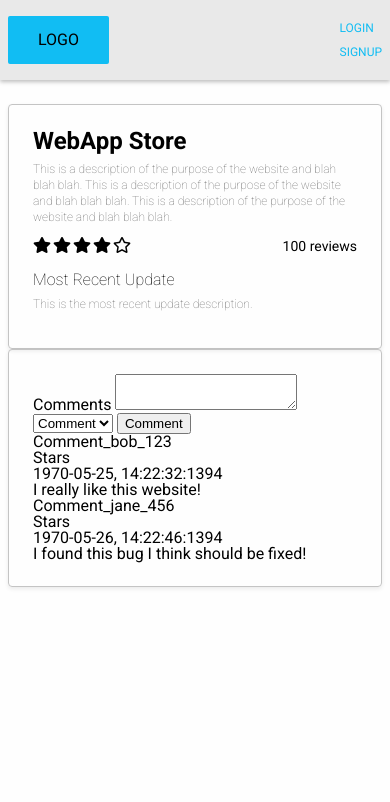
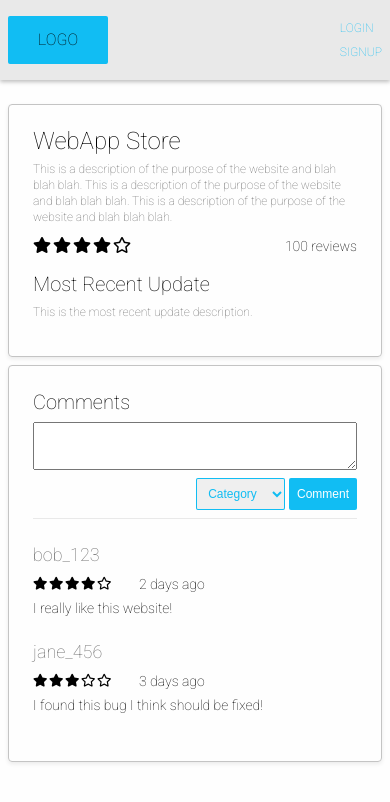
Before and after one commit to IainMcHugh/milestone-project-3, a Flask app: page /siteDetails in a window 390 px wide. Shown: the top 802 px of the page. Run offline with Flask 2, Linux system fonts and the light colour scheme; some libraries are stand-ins or nearby versions.

Commit message:
breakpoint styles for home pages and site details

```diff
--- a/app.py
+++ b/app.py
@@ -51,15 +51,15 @@ def siteDetails():
         'last_update': 'This is the most recent update description.',
         'comments': [
             {
-                'username': 'Comment_bob_123',
-                'timestamp': '1970-05-25, 14:22:32:1394',
+                'username': 'bob_123',
+                'timestamp': '2 days ago',
                 'value': 'I really like this website!',
                 'stars': 4,
                 'comment_type': 'COMMENT',
             },
             {
-                'username': 'Comment_jane_456',
-                'timestamp': '1970-05-26, 14:22:46:1394',
+                'username': 'jane_456',
+                'timestamp': '3 days ago',
                 'value': 'I found this bug I think should be fixed!',
                 'stars': 3,
                 'comment_type': 'BUG',
--- a/static/css/styles.css
+++ b/static/css/styles.css
@@ -1,3 +1,4 @@
+/* Colour variables */
 :root {
   --GREY: #fefefe;
   --GREY_DARK: #e9e9e9;
@@ -10,7 +11,10 @@
 body {
   background-color: var(--GREY);
   font-family: 'Roboto', 'Helvetica Neue';
+  font-weight: 200;
 }
+
+/* Header */
 
 header {
   height: 80px;
@@ -54,6 +58,7 @@ header {
   display: grid;
   grid-template-rows: auto 160px;
   row-gap: 16px;
+  margin-bottom: 24px;
 }
 
 .suggest-container h2 {
@@ -88,6 +93,35 @@ header {
   word-wrap: break-word;
 }
 
+@media only screen and (min-width: 768px) {
+  .home-page {
+    margin: 48px 16px;
+  }
+
+  .suggest-container {
+    grid-template-rows: auto 180px;
+    margin-bottom: 48px;
+  }
+
+  .suggest-container h2 {
+    font-size: 56px;
+    line-height: 56px;
+    font-weight: 200;
+  }
+
+  .suggest-card-container .card {
+    width: 320px;
+    height: 180px;
+    margin-right: 24px;
+  }
+
+  .card a {
+    text-decoration: none;
+    width: 320px;
+    height: 100%;
+  }
+}
+
 /* site details page */
 
 .main-container {
@@ -99,17 +133,19 @@ header {
   border-radius: 4px;
   box-shadow: 0 2px 4px rgba(0, 0, 0, 0.08);
   padding: 24px;
+  margin-bottom: 8px;
 }
 
-.panel > h1 {
+.panel-left > h1 {
   font-size: 24px;
   line-height: 24px;
+  font-weight: 200;
   margin-bottom: 8px;
 }
 
 .panel h3 {
-  font-size: 16px;
-  line-height: 16px;
+  font-size: 20px;
+  line-height: 24px;
   font-weight: 200;
   margin-bottom: 8px;
 }
@@ -139,3 +175,144 @@ header {
   grid-template-columns: repeat(5, auto);
   column-gap: 2px;
 }
+
+#comment-form {
+  display: flex;
+  flex-direction: column;
+  border-bottom: 1px solid var(--GREY_DARK);
+  margin-bottom: 24px;
+}
+
+#comment-label {
+  font-size: 20px;
+  line-height: 24px;
+  margin-bottom: 8px;
+}
+
+#comment {
+  padding: 8px;
+  font-family: 'Roboto', 'Helvetica';
+  resize: vertical;
+  margin-bottom: 8px;
+  min-height: 24px;
+}
+
+.form-submit {
+  align-self: flex-end;
+  margin-bottom: 8px;
+}
+
+.form-submit > select {
+  padding: 8px;
+  font-size: 12px;
+  line-height: 16px;
+  color: var(--BLUE);
+  border: 0px;
+  box-shadow: inset 0 0 0 1px var(--BLUE);
+  border-radius: 2px;
+}
+
+.form-submit > select:focus,
+.form-submit > select:active {
+  outline: none;
+}
+
+.button-primary {
+  background-color: var(--BLUE);
+  color: var(--WHITE);
+  padding: 8px;
+  font-size: 12px;
+  line-height: 16px;
+  border: 0;
+  border-radius: 2px;
+}
+
+.comment-container {
+  margin-bottom: 24px;
+}
+
+.comment-heading-container {
+  display: grid;
+  align-items: center;
+  grid-template-rows: repeat(2, auto);
+  row-gap: 8px;
+  margin-bottom: 8px;
+}
+
+.comment-name {
+  color: var(--TEXT_SECONDARY);
+  font-size: 18px;
+  line-height: 24px;
+}
+
+.comment-data {
+  display: flex;
+  justify-content: flex-start;
+  align-items: center;
+}
+
+.comment-stars {
+  transform-origin: 0 50%;
+  transform: scale(0.8);
+  margin-right: 8px;
+}
+
+.comment-time {
+  font-size: 14px;
+  line-height: 16px;
+}
+
+.comment-value {
+  font-size: 14px;
+  line-height: 16px;
+}
+
+@media only screen and (min-width: 768px) {
+  .main-container {
+    width: 752px;
+    margin: 24px auto;
+  }
+
+  .panel-split {
+    display: grid;
+    grid-template-columns: repeat(2, 1fr);
+    column-gap: 8px;
+  }
+
+  .panel-left > h1 {
+    font-size: 28px;
+    line-height: 28px;
+    margin-bottom: 16px;
+  }
+
+  .panel h3 {
+    font-size: 24px;
+    margin-bottom: 16px;
+  }
+
+  .panel h4 {
+    font-size: 14px;
+    margin-bottom: 16px;
+  }
+
+  .panel-right {
+    background-color: var(--GREY_DARKER);
+    border-radius: 4px;
+    cursor: pointer;
+  }
+
+  .stat-container {
+    display: flex;
+    justify-content: space-between;
+    align-items: center;
+    margin-bottom: 18px;
+  }
+
+  #comment-label {
+    font-size: 24px;
+  }
+
+  #comment {
+    min-height: 48px;
+  }
+}
--- a/templates/siteDetails.html
+++ b/templates/siteDetails.html
@@ -1,6 +1,8 @@
 {% extends "base.html" %} {% block content %}
 <div class="main-container">
   <section class="panel">
+    <div class="panel-split">
+      <div class="panel-left">
         <h1>{{ website.title }}</h1>
         <h4>{{ website.description }}</h4>
         <div class="stat-container">
@@ -13,6 +15,9 @@
           </div>
           <p>{{ website.reviews}} reviews</p>
         </div>
+      </div>
+      <div class="panel-right"></div>
+    </div>
     <div class="recent-update">
       {% if website.last_update%}
       <h3>Most Recent Update</h3>
@@ -21,31 +26,39 @@
     </div>
   </section>
   <section class="panel">
-    <form onSubmit="(e) => e.preventDefault()">
+    <form id="comment-form" onSubmit="(e) => e.preventDefault()">
       <!-- Make post request to website comments + update UI with comment -->
-      <label for="comment">Comments</label>
-      <textarea id="comment" name="comment"></textarea>
+      <label id="comment-label" for="comment">Comments</label>
+      <textarea id="comment" name="comment" required></textarea>
       <div class="form-submit">
-        <select
-          name="type"
-          id="type"
-          aria-placeholder="Comment type.."
-          required
-        >
+        <select name="type" id="type" aria-placeholder="Category" required>
+          <option value="">Category</option>
           <option value="comment">Comment</option>
           <option value="bug">Bug</option>
           <option value="update">Update</option>
         </select>
-        <button type="submit">Comment</button>
+        <button class="button-primary" type="submit">Comment</button>
       </div>
     </form>
     {% for comment in website.comments %}
+    <div class="comment-container">
       <div class="comment-heading-container">
         <p class="comment-name">{{comment.username}}</p>
-      <div class="comment-stars">Stars</div>
-      <div class="comment-data">{{ comment.timestamp }}</div>
+        <div class="comment-data">
+          <div class="comment-stars">
+            <div class="star-container">
+              {% for star in range(comment.stars) %}
+              <div class="star"><i class="fas fa-star"></i></div>
+              {% endfor %} {% for star in range(5 - comment.stars)%}
+              <div class="star-outline"><i class="far fa-star"></i></div>
+              {% endfor %}
+            </div>
+          </div>
+          <div class="comment-time">{{ comment.timestamp }}</div>
+        </div>
       </div>
       <p class="comment-value">{{ comment.value }}</p>
+    </div>
     {% endfor %}
   </section>
 </div>
```
Also changed, not shown: README.md. Lines whose indentation alone changed are shown as unchanged.
